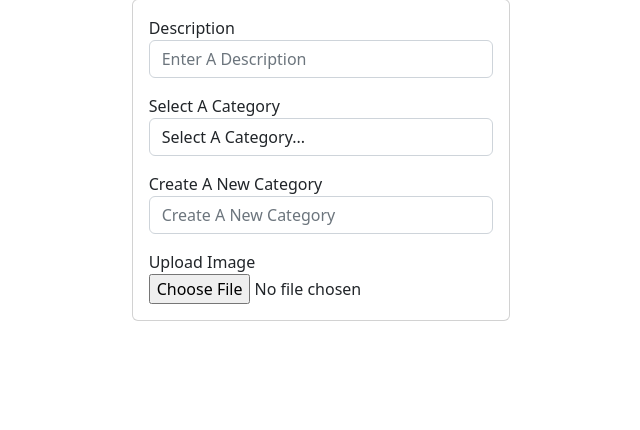
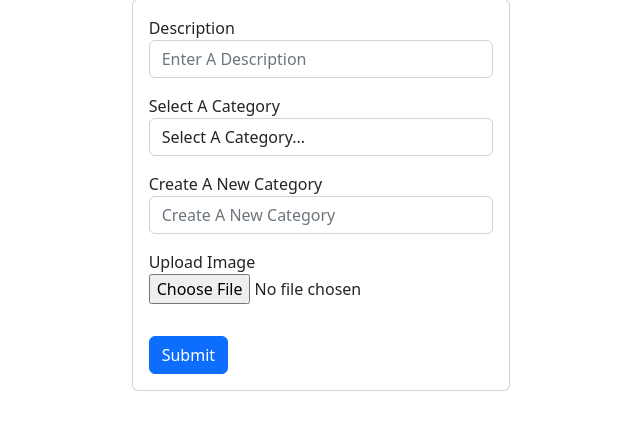
Before and after one commit to Thuotracy/photo-album, a Django app: page /add/ in a window 1280 px wide. Shown: the part 119-549 px from the top of the page, without its empty margins (319-959 px from the left). Run offline with Django 4.2, Linux system fonts and the light colour scheme; data comes from the database, SQL or seed files in the repository.

Commit message:
created a submit button

```diff
--- a/photos/templates/photos/add.html
+++ b/photos/templates/photos/add.html
@@ -43,6 +43,8 @@
                           <label>Upload Image</label>
                           <input name="image" type="file" class="form-control-file">
                         </div>
+
+                        <button type="submit" class="btn btn-primary m-3">Submit</button>
                     </form>
                 </div>
             </div>
```
